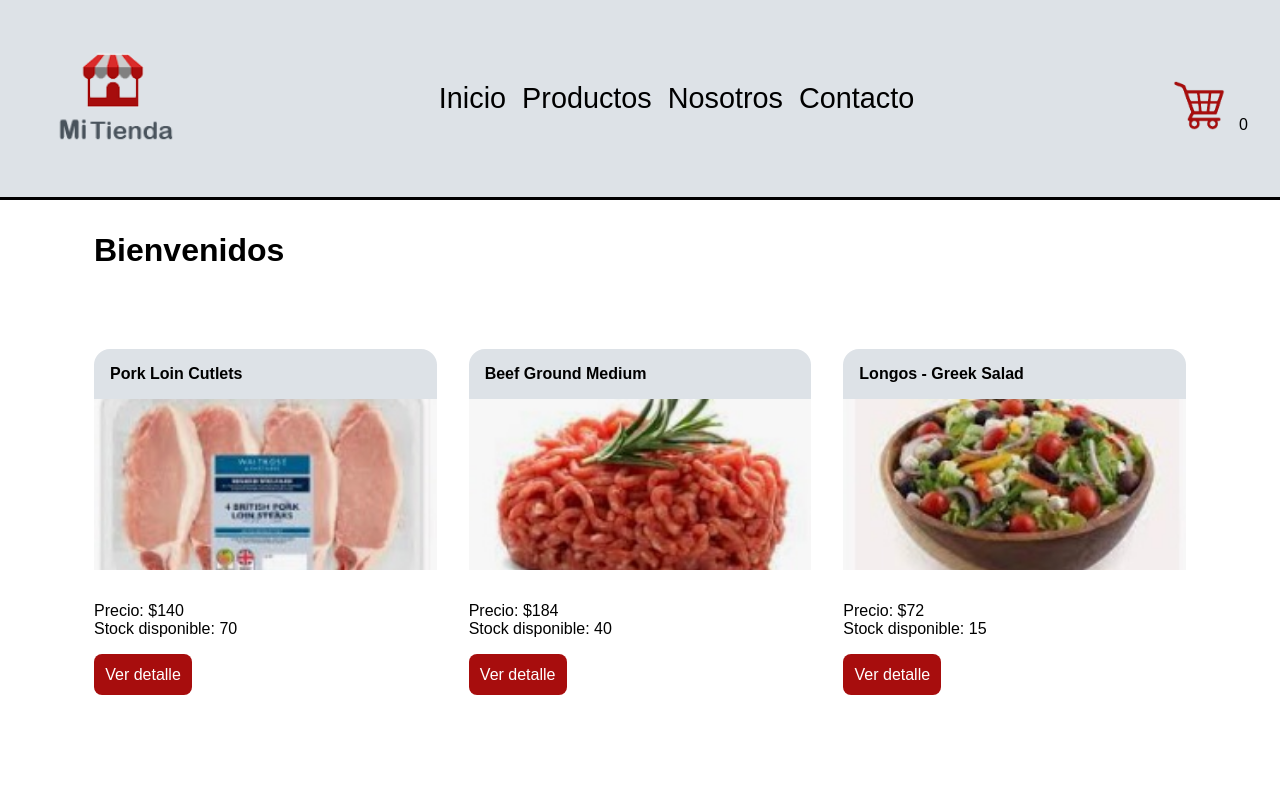
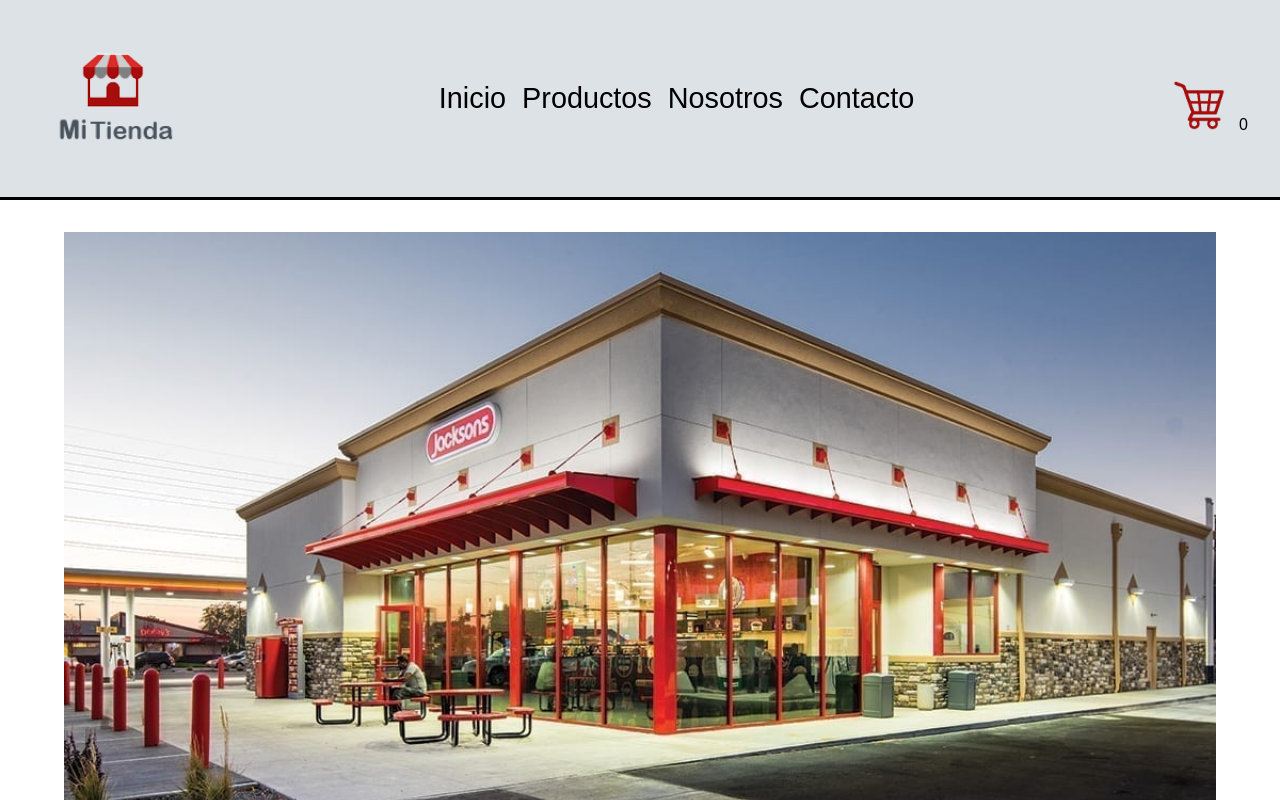
Before and after one commit to gustavomol/ecommerce, a React (Create React App) app: page / in a window 1280 px wide. Shown: the top 800 px of the page. Built offline with nearby package versions, Linux system fonts and the light colour scheme.

Commit message:
New Inicio component, update NavfBar menues

```diff
--- a/src/App.js
+++ b/src/App.js
@@ -2,6 +2,7 @@ import NavBar from './components/NavBar/NavBar';
 import ItemListContainer from './components/ItemListContainer/ItemListContainer';
 import ItemCount from './components/ItemCount/ItemCount';
 import Nosotros from './components/Nosotros/Nosotros';
+import Inicio from './components/Inicio/Inicio';
 import './main.css';
 import { BrowserRouter, Route, Routes } from 'react-router-dom';
 
@@ -14,7 +15,9 @@ function App() {
         <NavBar />
 
         <Routes>
-          <Route path="/" element={<ItemListContainer greeting={'Bienvenidos'}/>} />
+          <Route path="/" element={<Inicio />} />
+          <Route path="inicio" element={<Inicio />} />
+          <Route path="productos" element={<ItemListContainer greeting={'Bienvenidos'}/>} />
           <Route path="cart" element={<ItemCount initial={1} stock={5} onAdd={(qty) => console.log('Agregando: ', qty)} />} />
           <Route path="nosotros" element={<Nosotros />} />
         </Routes>
--- /dev/null
+++ b/src/components/Inicio/Inicio.js
@@ -0,0 +1,9 @@
+import store from './assets/store2.jpg'
+
+const Home = () => {
+  return (
+    <img className='home-img' src={store} alt='Store' />
+  )
+}
+
+export default Home;
--- a/src/components/NavBar/NavBar.js
+++ b/src/components/NavBar/NavBar.js
@@ -9,8 +9,8 @@ const NavBar = () => {
 
             <div>
                 <ul className='menu'>
-                    <li><Link className='menu-link' to='/'>Inicio</Link></li>
-                    <li><Link className='menu-link' to='/'>Productos</Link></li>
+                    <li><Link className='menu-link' to='/inicio'>Inicio</Link></li>
+                    <li><Link className='menu-link' to='/productos'>Productos</Link></li>
                     <li><Link className='menu-link' to='/nosotros'>Nosotros</Link></li>
                     <li><Link className='menu-link' to='/contacto'>Contacto</Link></li>
                 </ul>
--- a/src/components/Nosotros/Nosotros.jsx
+++ b/src/components/Nosotros/Nosotros.jsx
@@ -4,7 +4,7 @@ const Nosotros = () => {
   return (
     <div>
         <br/>
-        <h2>Mi Tienda</h2>
+        <h2>Nosotros</h2>
         <br/>
         <p>
          It is a long established fact that a reader will be distracted
--- a/src/main.css
+++ b/src/main.css
@@ -8,6 +8,14 @@
 :root {
     --clr-main: #dde2e7;
     --clr-main-light: #bddbe7(281, 72%, 92%);
+}
+
+.home-img {
+    margin-top: 2rem;
+    display: block;
+    margin-left: auto;
+    margin-right: auto;
+    width: 90%;
 }
 
 .container {
```
Also changed, not shown: src/components/Inicio/assets/store.jpg (added), src/components/Inicio/assets/store2.jpg (added).
